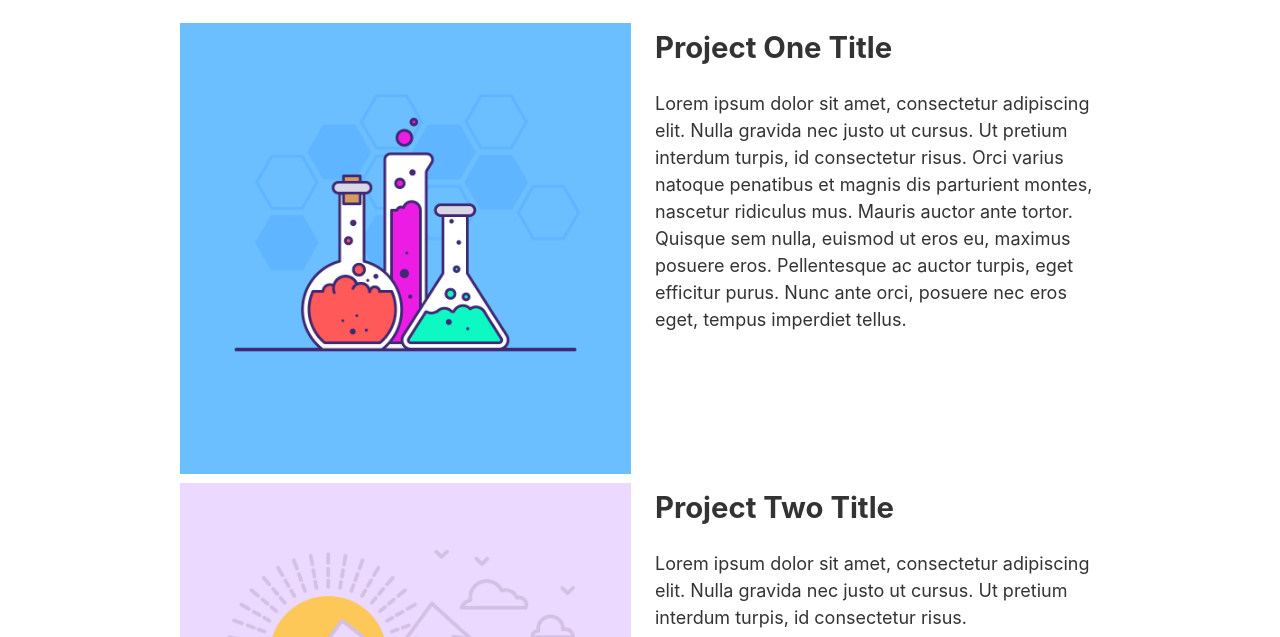
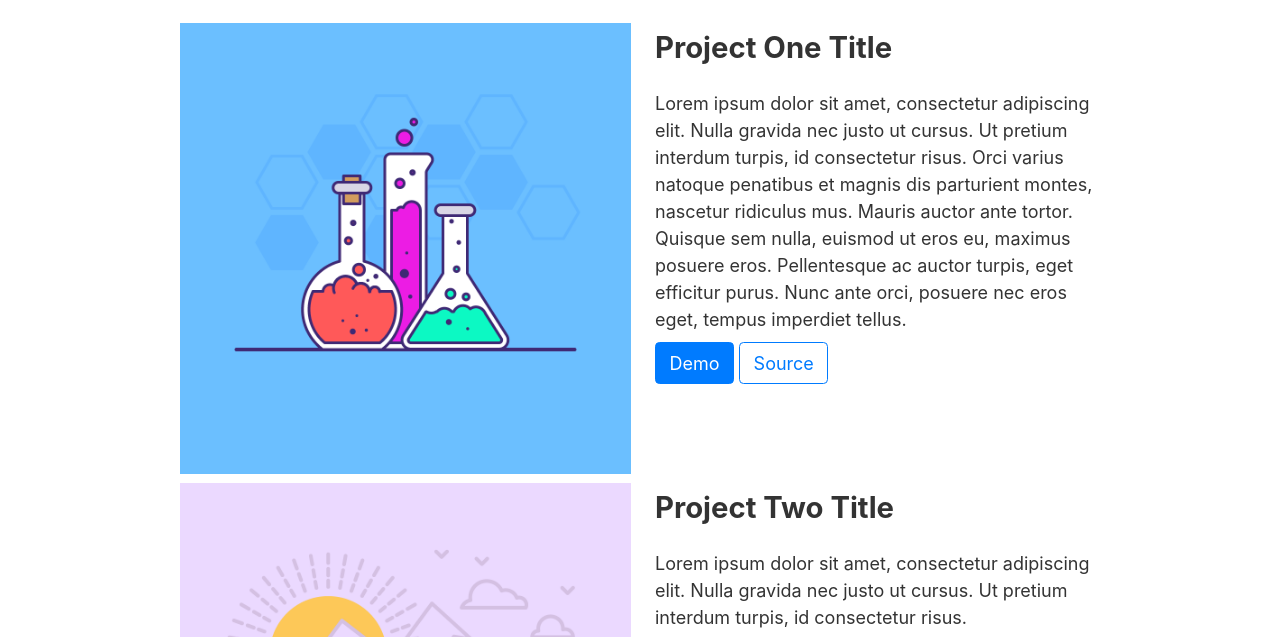
Before and after one commit to schwabbthedeck/gatsby-min-dev-blog-portfolio, a Gatsby site: page /projects in a window 1280 px wide. Shown: the part 129-766 px from the top of the page. Built offline with nearby package versions, Linux system fonts and the light colour scheme; Gatsby itself is replaced by a stand-in of ours.

Commit message:
Added React Reveal. Project page work.
Also removed go back to the homepage link on the about page. And added ;

```diff
--- a/package.json
+++ b/package.json
@@ -18,7 +18,8 @@
     "react": "^16.12.0",
     "react-bootstrap": "^1.3.0",
     "react-dom": "^16.12.0",
-    "react-helmet": "^6.1.0"
+    "react-helmet": "^6.1.0",
+    "react-reveal": "^1.2.2"
   },
   "devDependencies": {
     "prettier": "2.0.5"
--- a/src/components/layout.js
+++ b/src/components/layout.js
@@ -34,7 +34,7 @@ const Layout = ({ children }) => {
           margin: `63px auto 0 auto`,
           maxWidth: 960,
           padding: `0 1.0875rem 1.45rem`,
-          minHeight: `85vh`
+          minHeight: `90vh`
         }}
       >
         <main className="pt-3 pb-3">{children}</main>
--- a/src/components/projectcard.js
+++ b/src/components/projectcard.js
@@ -1,6 +1,7 @@
-import React from "react"
-import { Row, Col } from "react-bootstrap"
-import Img from "gatsby-image"
+import React from "react";
+import { Row, Col, Button } from "react-bootstrap";
+import Img from "gatsby-image";
+import Fade from 'react-reveal/Fade';
 
 // props:
 /*
@@ -16,6 +17,7 @@ const ProjectCard = (props) => {
   const picture = props.project.image;
   console.log(picture);
   return (
+    <Fade right>
       <Row className="my-2">
         <Col>
           <Img title={props.project.title} alt={props.project.title} fluid={picture} />
@@ -23,8 +25,14 @@ const ProjectCard = (props) => {
         <Col className="p-2">
           <h2>{props.project.title}</h2>
           <div>{props.project.description}</div>
+          <div className="mt-2">
+            <Button href="#" target="_blank" rel="noopener noreferrer">Demo</Button>
+            {`   `}
+            <Button variant="outline-primary" href="#" target="_blank" rel="noopener noreferrer">Source</Button>
+          </div>
         </Col>
       </Row>
+    </Fade>
   )
 }
 
--- a/src/pages/projects.js
+++ b/src/pages/projects.js
@@ -1,9 +1,9 @@
-import React from "react"
-import { Link } from "gatsby"
-import { useStaticQuery, graphql } from "gatsby"
-import Layout from "../components/layout"
-import SEO from "../components/seo"
-import ProjectCard from "../components/projectcard"
+import React from "react";
+import { useStaticQuery, graphql } from "gatsby";
+import Fade from 'react-reveal/Fade';
+import Layout from "../components/layout";
+import SEO from "../components/seo";
+import ProjectCard from "../components/projectcard";
 
 const ProjectsPage = () => {
   const data = useStaticQuery(graphql`
@@ -55,11 +55,12 @@ const ProjectsPage = () => {
   return (
     <Layout>
       <SEO title="About" />
-      <h1>Projects</h1>
+      <Fade top>
+        <h1>Projects</h1>
+      </Fade>
       {projects.map((project, index) =>
         <ProjectCard key={index} project={project}></ProjectCard>
       )}
-      <Link to="/">Go back to the homepage</Link>
     </Layout>
   )
 }
```
Also changed, not shown: src/pages/about.js (+3 -6 lines), 1 other file. Lines whose indentation alone changed are shown as unchanged.
